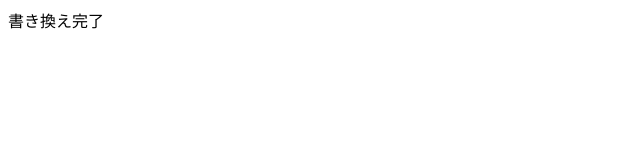
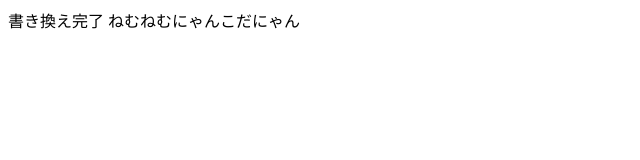
Before and after one commit to icy-rhyme/2-2-11-19-24223, a plain HTML site: page index.html in a window 1280 px wide. Shown: the whole page, without its empty margins (0-640 px from the left). Drawn offline with Linux system fonts and the light colour scheme.

Commit message:
Update index.html

```diff
--- a/index.html
+++ b/index.html
@@ -6,5 +6,6 @@
   </head>
   <body>
     書き換え完了
+    ねむねむにゃんこだにゃん
   </body>
 </html>
```
